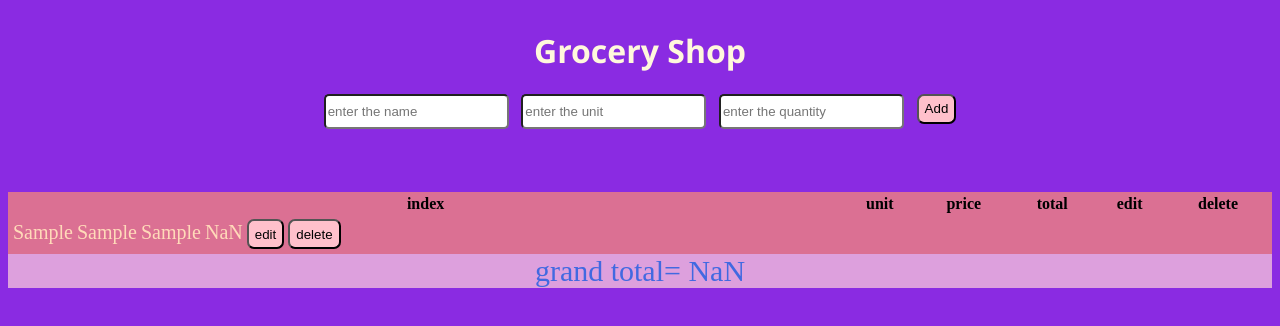
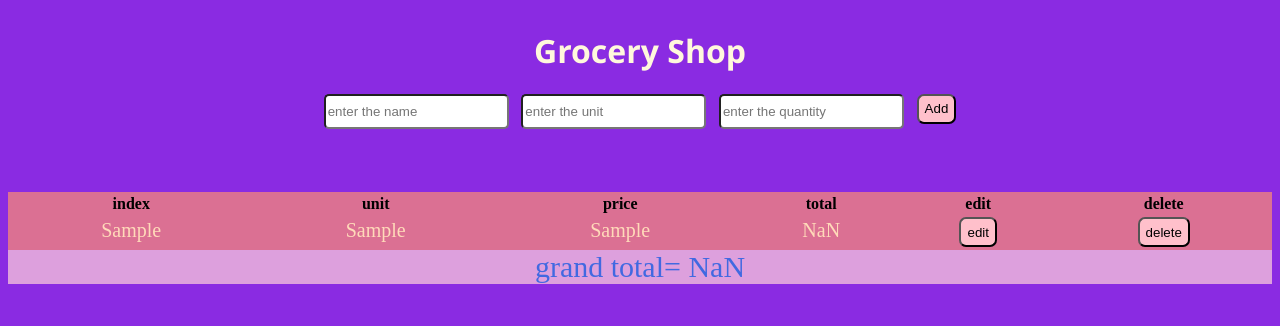
Before and after one commit to SwagataBhol/angular_project, an Angular app: page / in a window 1280 px wide. Both pictures are taken after typing "Sample", "Sample", "Sample" into the empty fields and a click on the button "Add". Shown: the top 326 px of the page. Built offline with nearby package versions, Linux system fonts and the light colour scheme.

Commit message:
fixed css

```diff
--- a/src/app/table-row/table-row.component.css
+++ b/src/app/table-row/table-row.component.css
@@ -2,5 +2,5 @@
 th,td{
     font-size: 20px;
     color: peachpuff;
-
+    text-align: center;
     }
--- a/src/app/table-row/table-row.component.html
+++ b/src/app/table-row/table-row.component.html
@@ -1,22 +1,8 @@
-
-    <!-- <tr>
-
-            <th>index</th>
-            <th>unit</th>
-            <th>price</th>
-            <th>total</th>
-            <th>edit</th>
-            <th>delete</th>
-
-    </tr> -->
-
     <tr >
         <td>{{index.item}}</td>
         <td>{{index.unit}}</td>
         <td>{{index.price}}</td>
         <td>{{index.unit*index.price}}</td>
         <td><button type="button" #edit  (click)="editElement($event.target,index)">edit</button></td>
-        <td><button type="button"  (click)="delteElement($event.target,index)">delete</button></td> <br>
-
-
+        <td><button type="button"  (click)="delteElement($event.target,index)">delete</button></td>
     </tr>
--- a/src/app/table/table.component.css
+++ b/src/app/table/table.component.css
@@ -1,19 +1,12 @@
 
 table{
-    /* display: flex;
-    justify-content: center;
-    justify-items: stretch; */
     height: auto;
     width: 100%;
     background-color: palevioletred;
     border-collapse: separate;
+
 }
 
-tbody{
-    display: flex;
-    justify-content: center;
-    justify-items: stretch;
-    flex-direction: column;
-    /* justify-items: center; */
-
+app-table-row{
+    display: contents;
 }
--- a/src/app/table/table.component.html
+++ b/src/app/table/table.component.html
@@ -1,19 +1,16 @@
 
-<table>
-    <tr>
+<table >
 
+       <thead>
         <th>index</th>
         <th>unit</th>
         <th>price</th>
         <th>total</th>
         <th>edit</th>
         <th>delete</th>
+       </thead>
 
-</tr>
-    <tbody>
-
-
-        <app-table-row *ngFor="let index of Items"  [index]="index" (deleteEvent)="deleteItem($event)" (editEvent)="editItem($event)" ></app-table-row>
-    </tbody>
-
+        <tbody>
+            <app-table-row *ngFor="let index of Items"  [index]="index" (deleteEvent)="deleteItem($event)" (editEvent)="editItem($event)" ></app-table-row>
+        </tbody>
 </table>
```
